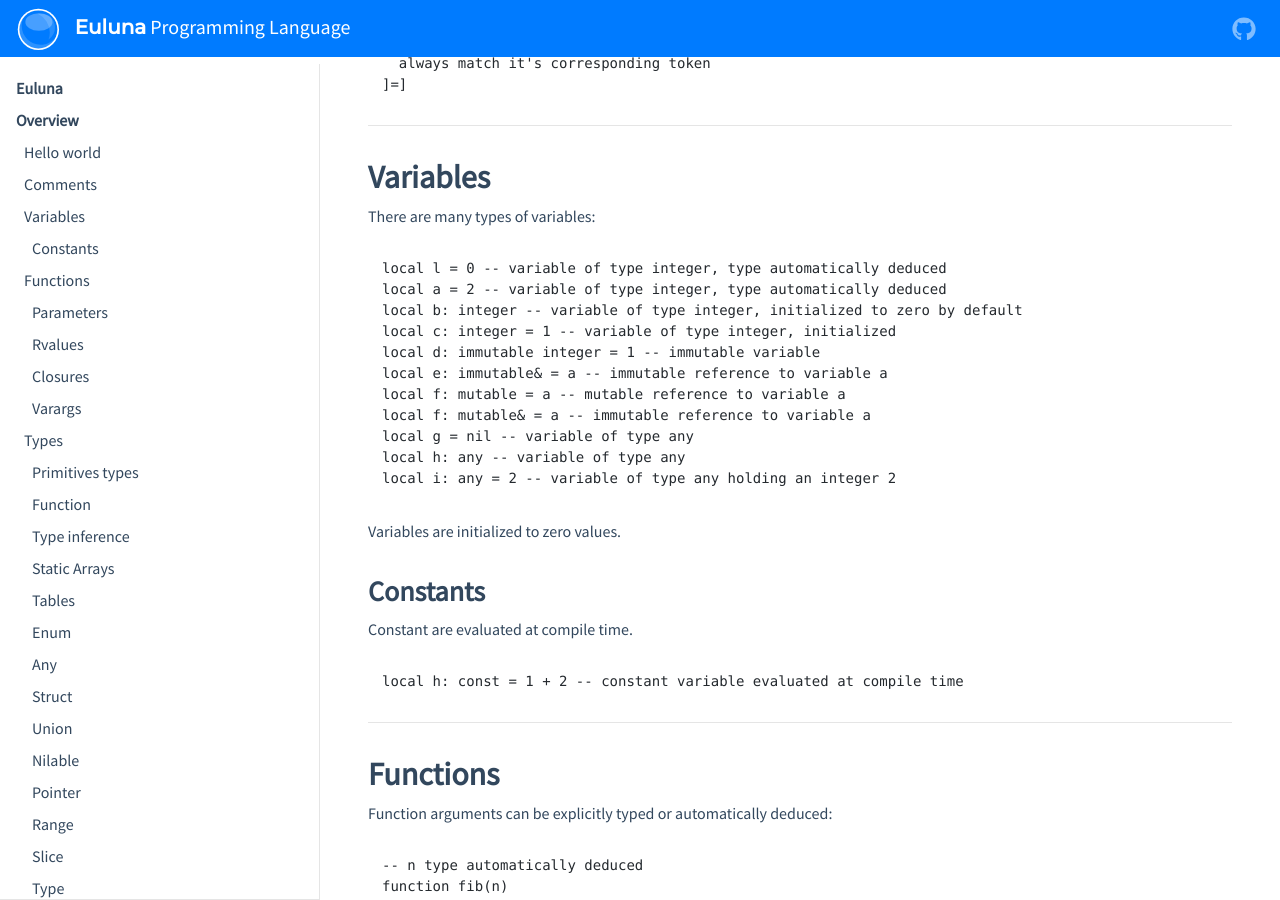
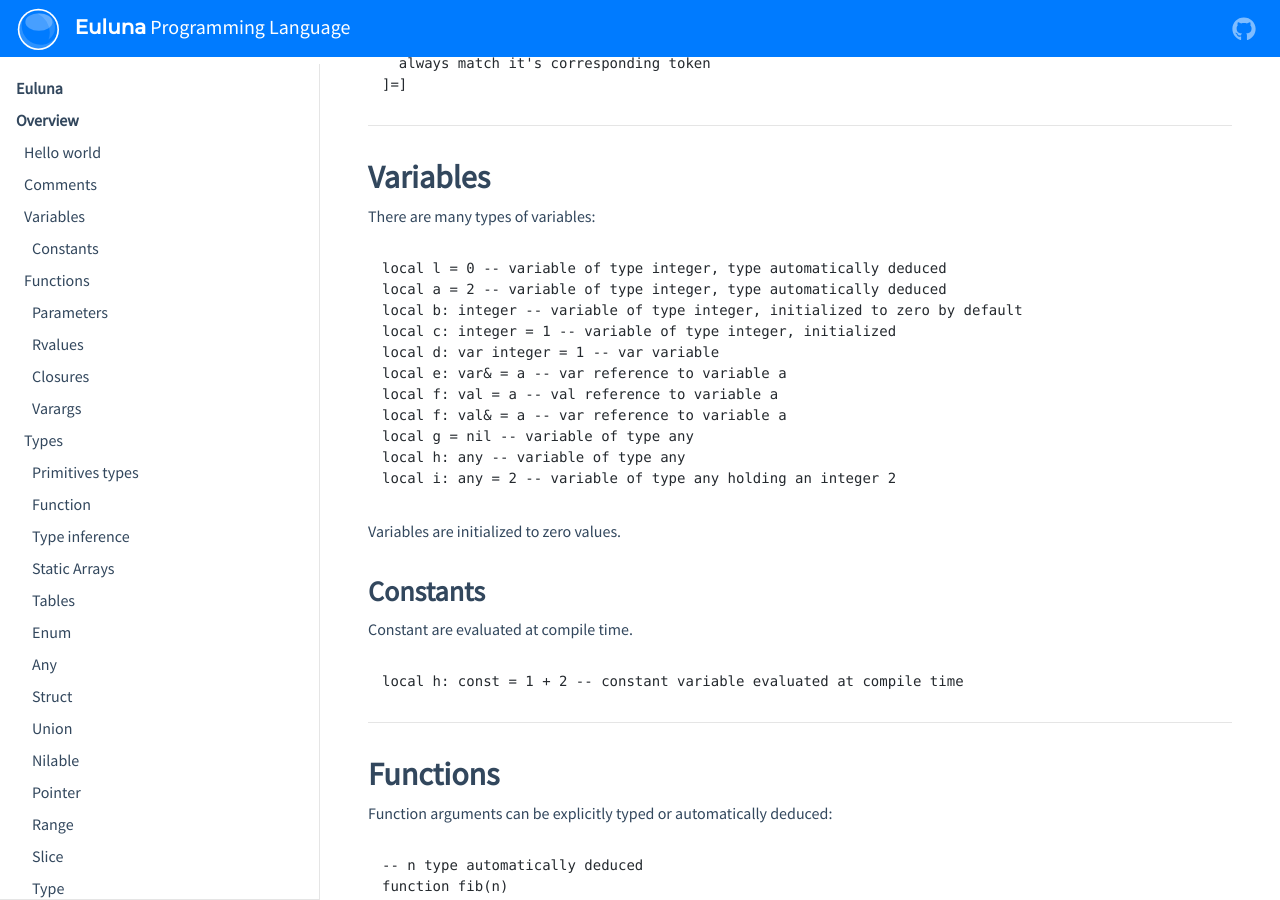
Before and after one commit to edubart/nelua-lang, a Jekyll site: the page built from docs/pages/overview.md, in a window 1280 px wide and 900 px high, scrolled down 571 px. Built offline with Jekyll 4.4.1, drawn with Linux system fonts in a browser that asks for light colours; nearby versions of some CDN libraries; some of the changed text lies outside the part shown.

````diff
--- a/docs/pages/overview.md
+++ b/docs/pages/overview.md
@@ -44,10 +44,10 @@ local l = 0 -- variable of type integer, type automatically deduced
 local a = 2 -- variable of type integer, type automatically deduced
 local b: integer -- variable of type integer, initialized to zero by default
 local c: integer = 1 -- variable of type integer, initialized
-local d: immutable integer = 1 -- immutable variable
-local e: immutable& = a -- immutable reference to variable a
-local f: mutable = a -- mutable reference to variable a
-local f: mutable& = a -- immutable reference to variable a
+local d: var integer = 1 -- var variable
+local e: var& = a -- var reference to variable a
+local f: val = a -- val reference to variable a
+local f: val& = a -- var reference to variable a
 local g = nil -- variable of type any
 local h: any -- variable of type any
 local i: any = 2 -- variable of type any holding an integer 2
@@ -83,11 +83,11 @@ end
 ### Parameters
 
 ```euluna
-function foo(a: immutable integer,
-             b: immutable& integer,
+function foo(a: var integer,
+             b: var& integer,
              c: integer,
-             d: mutable integer,
-             e: mutable& integer)
+             d: val integer,
+             e: val& integer)
   print(a,b,c,d,e)
   -- `a` and `b` are a read only variables and assignment on it is not allowed
   c = 2
@@ -623,15 +624,6 @@ foo()
 --------------------------------------------------------------------------------
 ## Operators
 
-### Operator list
-
-### Ternary if statement
-
-```euluna
-local a = 1 if true else 2
-print(a) -- outputs 1
-```
-
 ### Operator overloading
 ```euluna
 function `+=`(a: var& string, b: string)
````
Also changed, not shown: other parts of docs/pages/overview.md (+1 -0 lines), docs/pages/euluna.md (+1 -0 lines), docs/pages/manual.md (+0 -1 lines), 10 other files.
